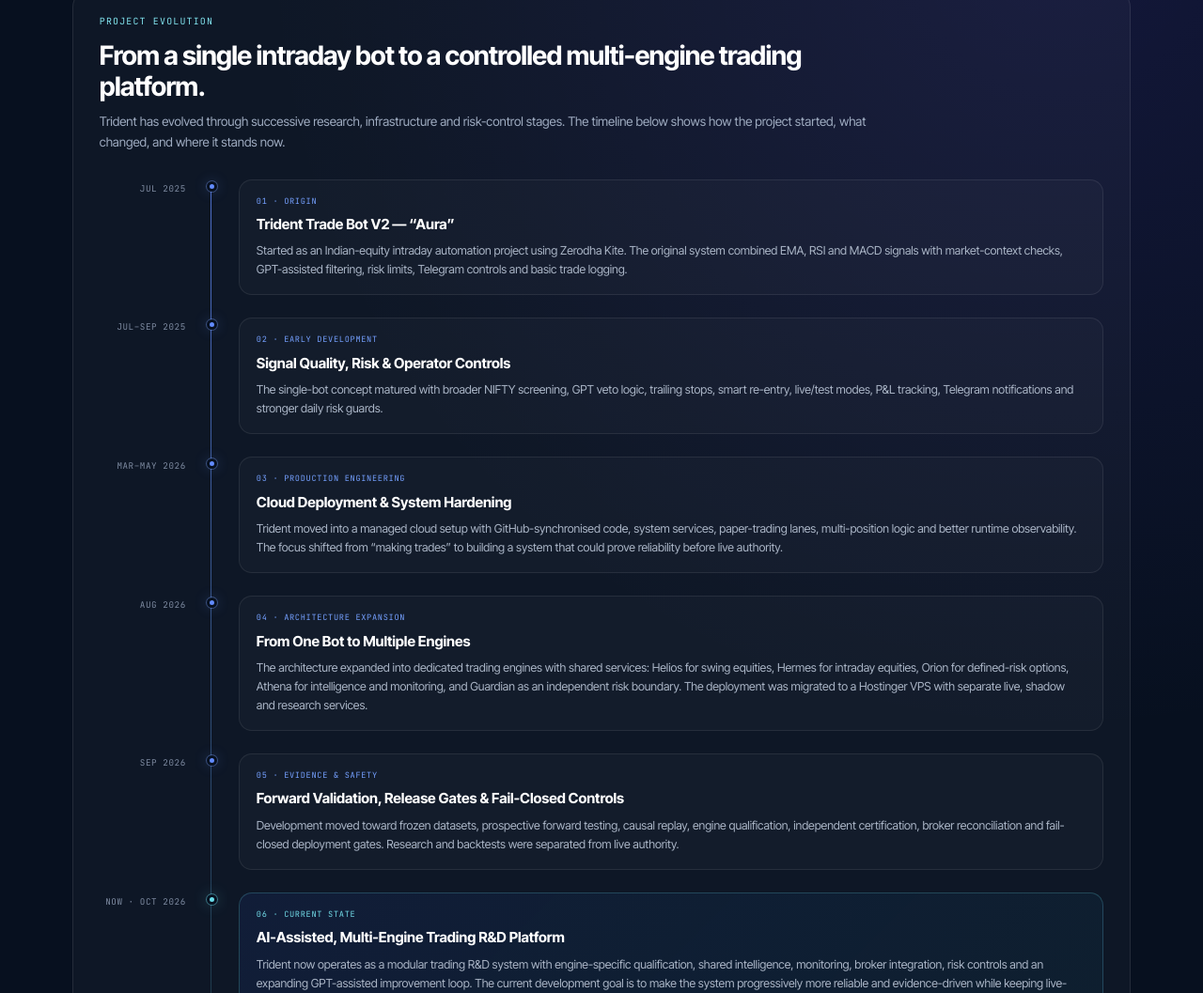
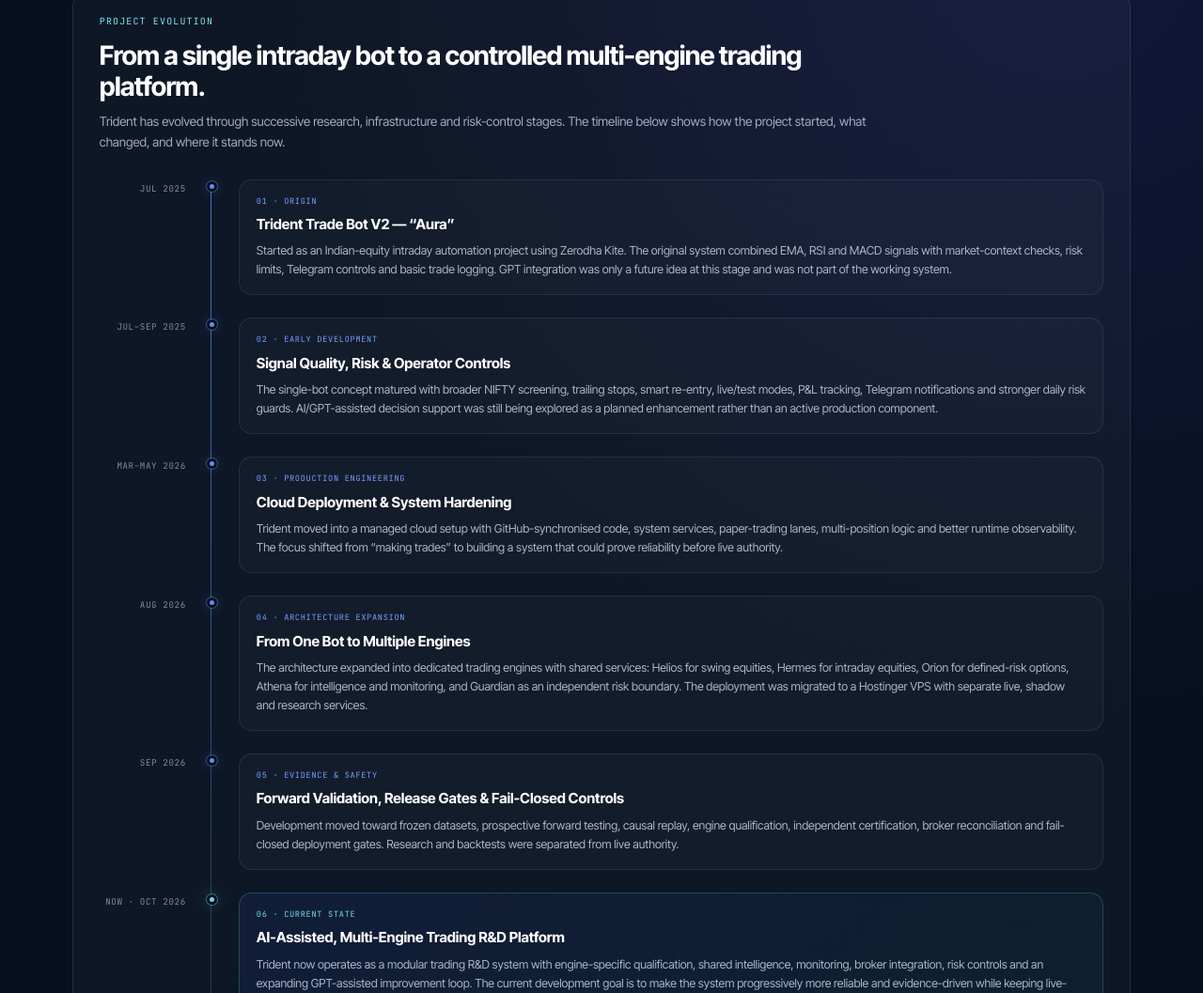
Before and after one commit to Akhileshal96/akhileshal96.github.io, a plain HTML site: page index.html in a window 1280 px wide. Shown: the part 8160-9217 px from the top of the page at 94% size. Drawn offline with Linux system fonts and the light colour scheme.

Commit message:
Correct Trident origin timeline to reflect GPT as a later planned enhancement

```diff
--- a/index.html
+++ b/index.html
@@ -2685,7 +2685,7 @@
           <div class="evolution-content">
             <span>01 · ORIGIN</span>
             <h4>Trident Trade Bot V2 — “Aura”</h4>
-            <p>Started as an Indian-equity intraday automation project using Zerodha Kite. The original system combined EMA, RSI and MACD signals with market-context checks, GPT-assisted filtering, risk limits, Telegram controls and basic trade logging.</p>
+            <p>Started as an Indian-equity intraday automation project using Zerodha Kite. The original system combined EMA, RSI and MACD signals with market-context checks, risk limits, Telegram controls and basic trade logging. GPT integration was only a future idea at this stage and was not part of the working system.</p>
           </div>
         </article>
 
@@ -2695,7 +2695,7 @@
           <div class="evolution-content">
             <span>02 · EARLY DEVELOPMENT</span>
             <h4>Signal Quality, Risk & Operator Controls</h4>
-            <p>The single-bot concept matured with broader NIFTY screening, GPT veto logic, trailing stops, smart re-entry, live/test modes, P&amp;L tracking, Telegram notifications and stronger daily risk guards.</p>
+            <p>The single-bot concept matured with broader NIFTY screening, trailing stops, smart re-entry, live/test modes, P&amp;L tracking, Telegram notifications and stronger daily risk guards. AI/GPT-assisted decision support was still being explored as a planned enhancement rather than an active production component.</p>
           </div>
         </article>
 
```
